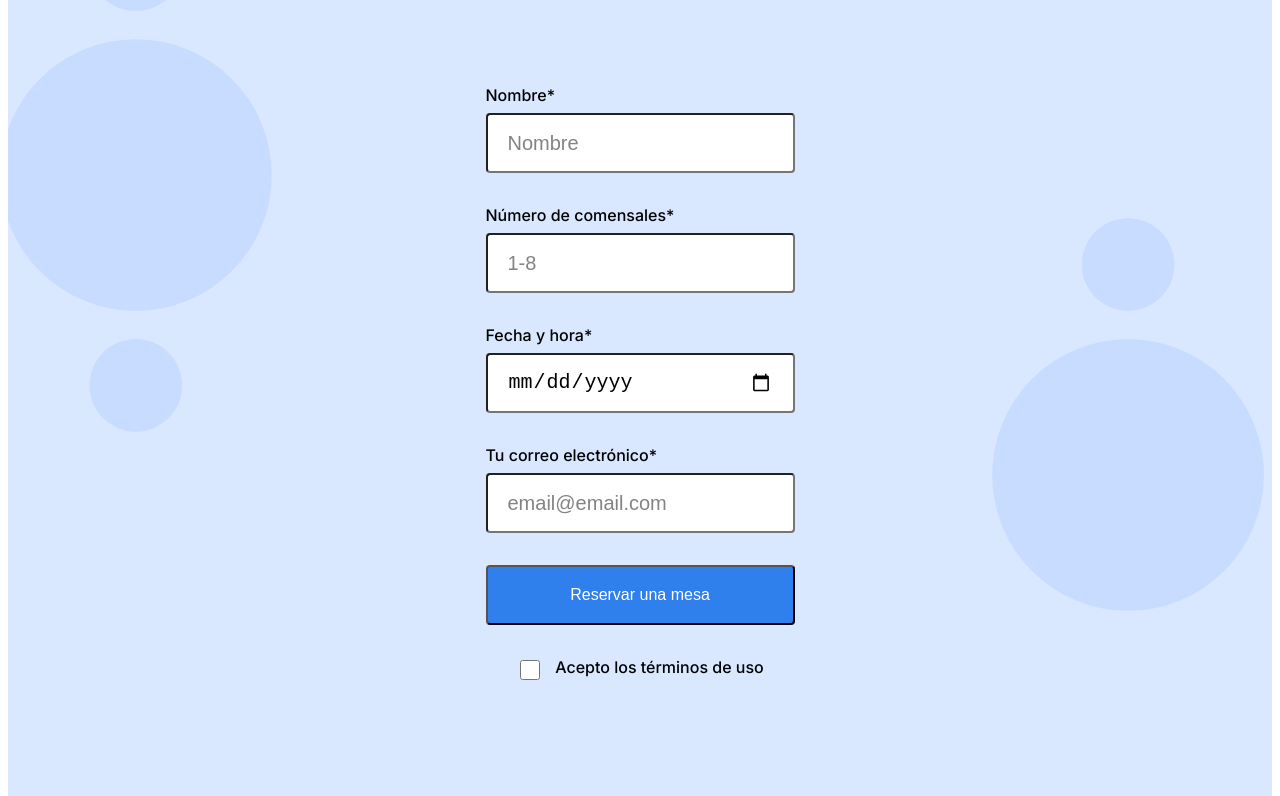
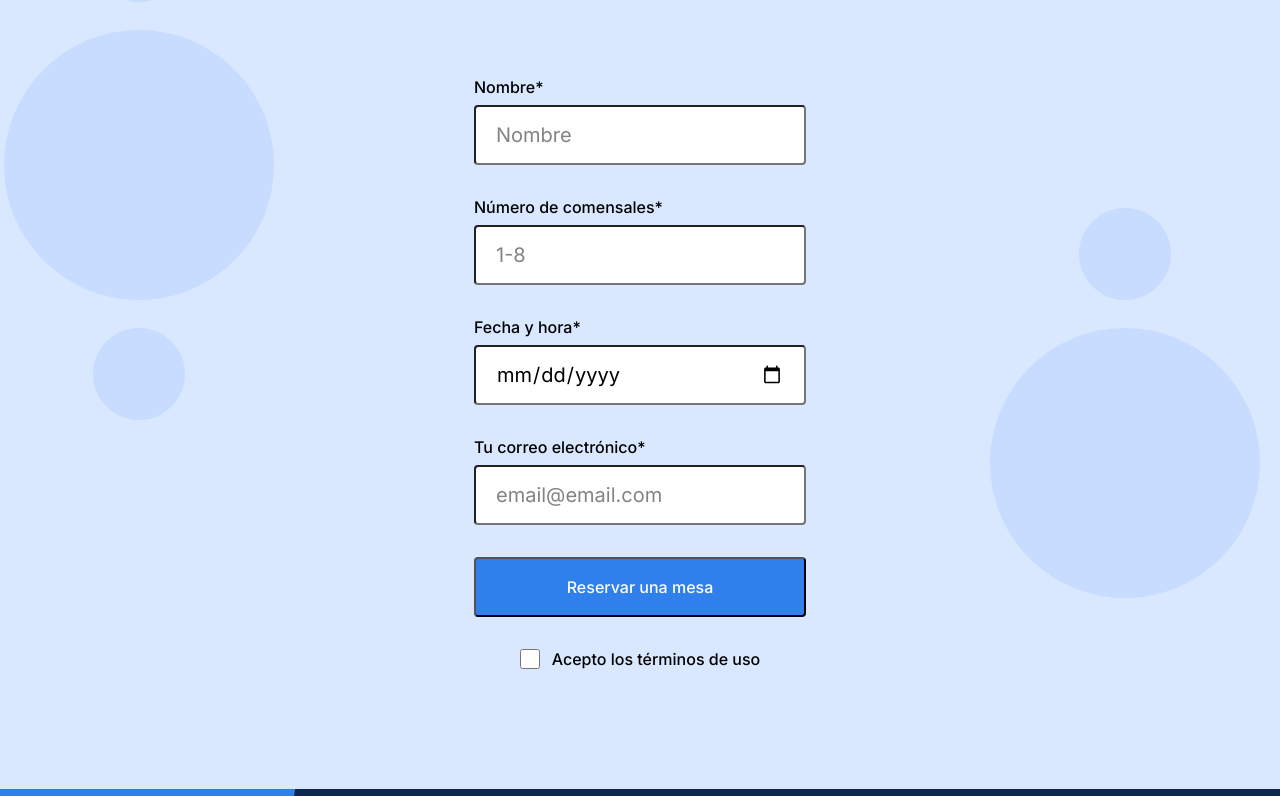
Before and after one commit to franklinbp/web_project_coffeeshop, a plain HTML site: page index.html in a window 1280 px wide. Shown: the part 1829-2625 px from the top of the page. Drawn offline with Linux system fonts and the light colour scheme.

Commit message:
Proyecto4

```diff
--- a/index.html
+++ b/index.html
@@ -3,12 +3,13 @@
   <head>
     <meta charset="UTF-8" />
     <meta name="viewport" content="width=device-width, initial-scale=1.0" />
-    <meta name="author" content="Luis Gonzalez" />
+    <meta name="author" content="Franklin Bermeo" />
     <meta name="description" content="Cafeteria triple ten" />
     <meta name="keywords" content="HTML, CSS" />
     <title>Cafetería Triple Peaks</title>
     <link rel="shortcut icon" href="favicon.ico" />
     <link rel="stylesheet" href="./pages/index.css" />
+    <link rel="stylesheet" href="./vendor/normalize.css"/>
 
     <link rel="preconnect" href="https://fonts.googleapis.com" />
     <link rel="preconnect" href="https://fonts.gstatic.com" crossorigin />
```
